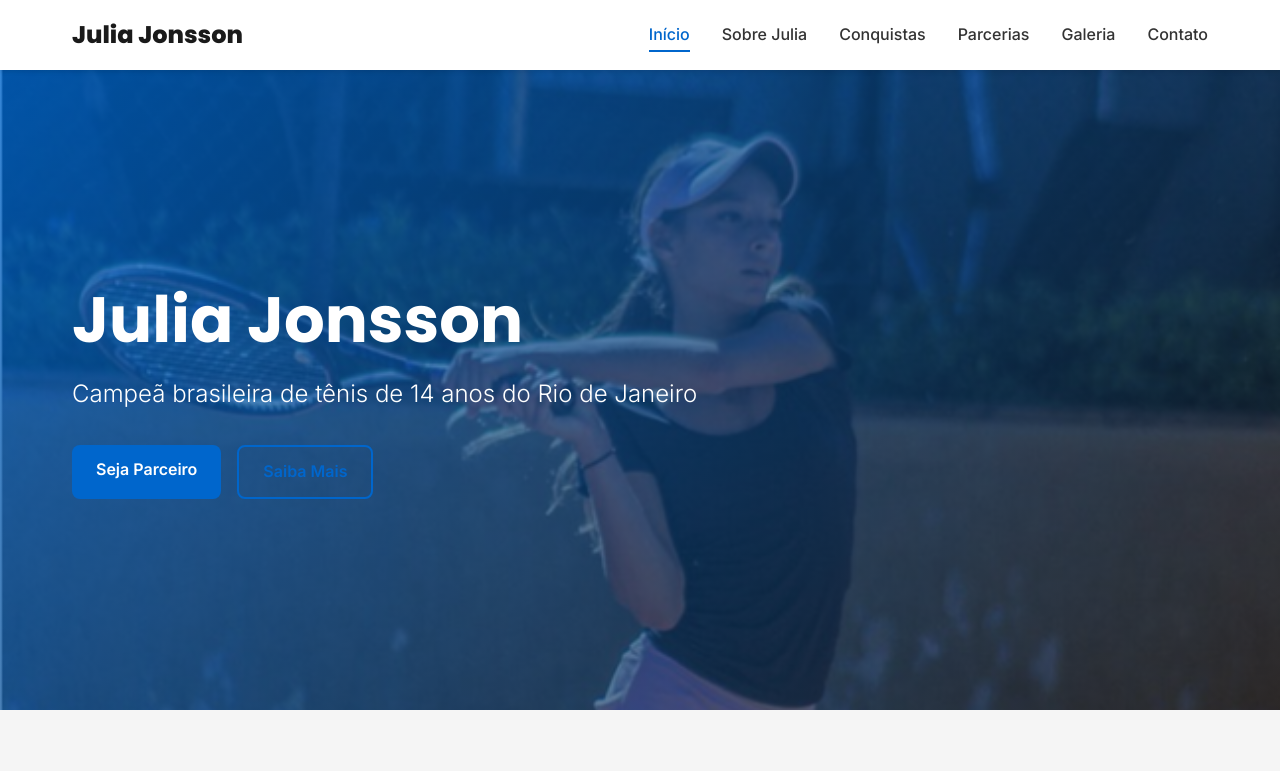
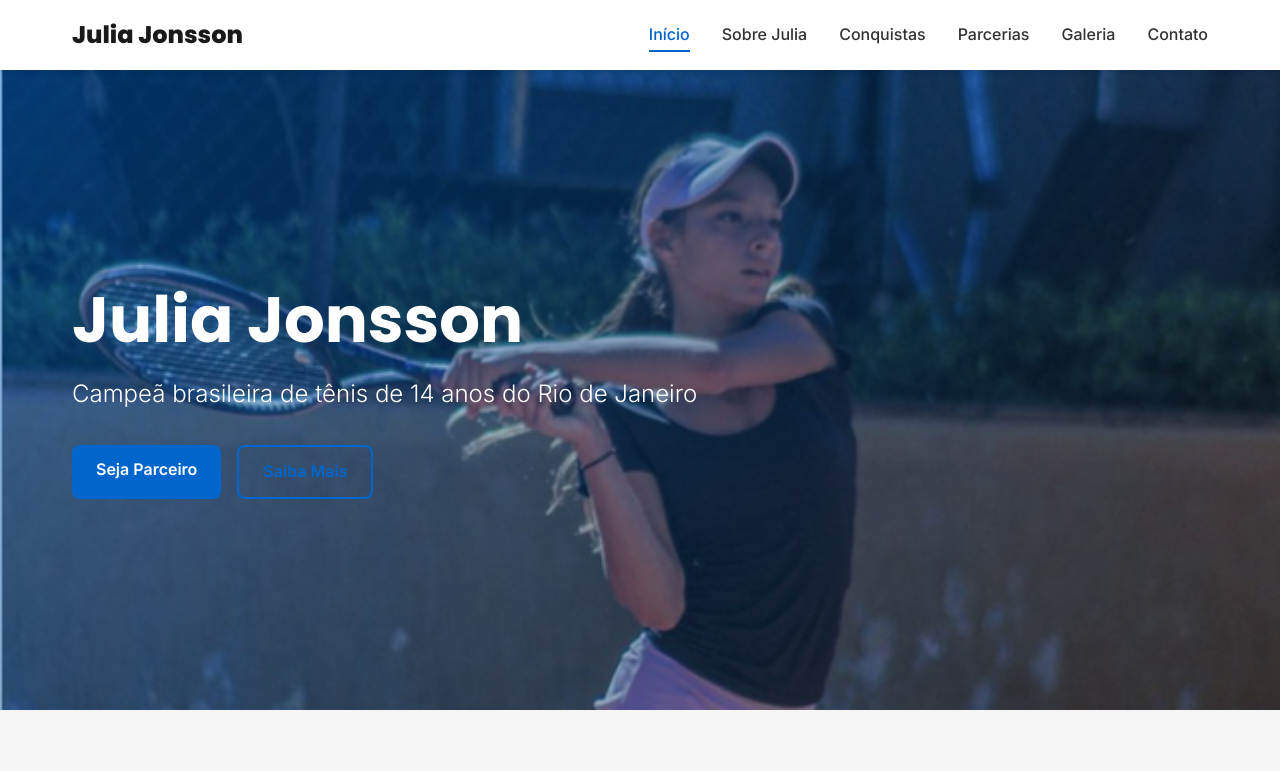
Before and after one commit to Johan-Jo/julia-site, a website: page index.html in a window 1280 px wide. Shown: the top 771 px of the page. Drawn offline with Linux system fonts and the light colour scheme.

Commit message:
Make hero overlay more transparent for better image visibility

```diff
--- a/assets/css/styles.css
+++ b/assets/css/styles.css
@@ -375,7 +375,7 @@ p {
     left: 0;
     width: 100%;
     height: 100%;
-    background: linear-gradient(135deg, rgba(0, 102, 204, 0.8), rgba(26, 26, 26, 0.6));
+    background: linear-gradient(135deg, rgba(0, 102, 204, 0.5), rgba(26, 26, 26, 0.4));
 }
 
 .hero-image img {
```
